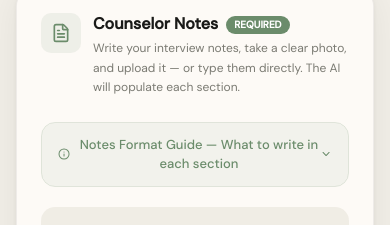
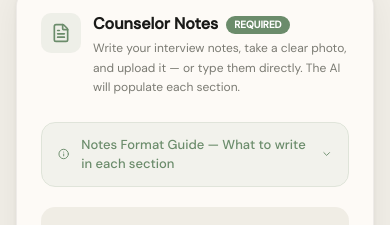
Before and after one commit to jermochi/kumpas, a Next.js app: page /input in a window 390 px wide. Shown: the part 117-342 px from the top of the page. Built offline with nearby package versions, Linux system fonts and the light colour scheme.

Commit message:
fixed mobile resonpsive ui on supporting documents

```diff
--- a/src/components/input/input-container.tsx
+++ b/src/components/input/input-container.tsx
@@ -228,8 +228,12 @@ export default function InputContainer() {
               onClick={() => setGuideOpen(!guideOpen)}
               className="flex w-full items-center justify-between px-4 py-3 bg-sage/[0.07] text-sage text-[13px] font-medium cursor-pointer hover:bg-sage/[0.12] transition-colors"
             >
-              <span className="flex items-center gap-2"><Info size={16} /> Notes Format Guide — What to write in each section</span>
-              <ChevronDown size={16} className={`transition-transform duration-200 ${guideOpen ? "rotate-180" : ""}`} />
+              <div className="flex items-center gap-3">
+                <Info size={16} />
+                <span className="text-left">Notes Format Guide — What to write in each section</span>
+                <ChevronDown size={16} className={`transition-transform duration-200 ${guideOpen ? "rotate-180" : ""}`} />
+              </div>
+
             </button>
             {guideOpen && (
               <div className="p-4 space-y-4 animate-fade-in">
```
